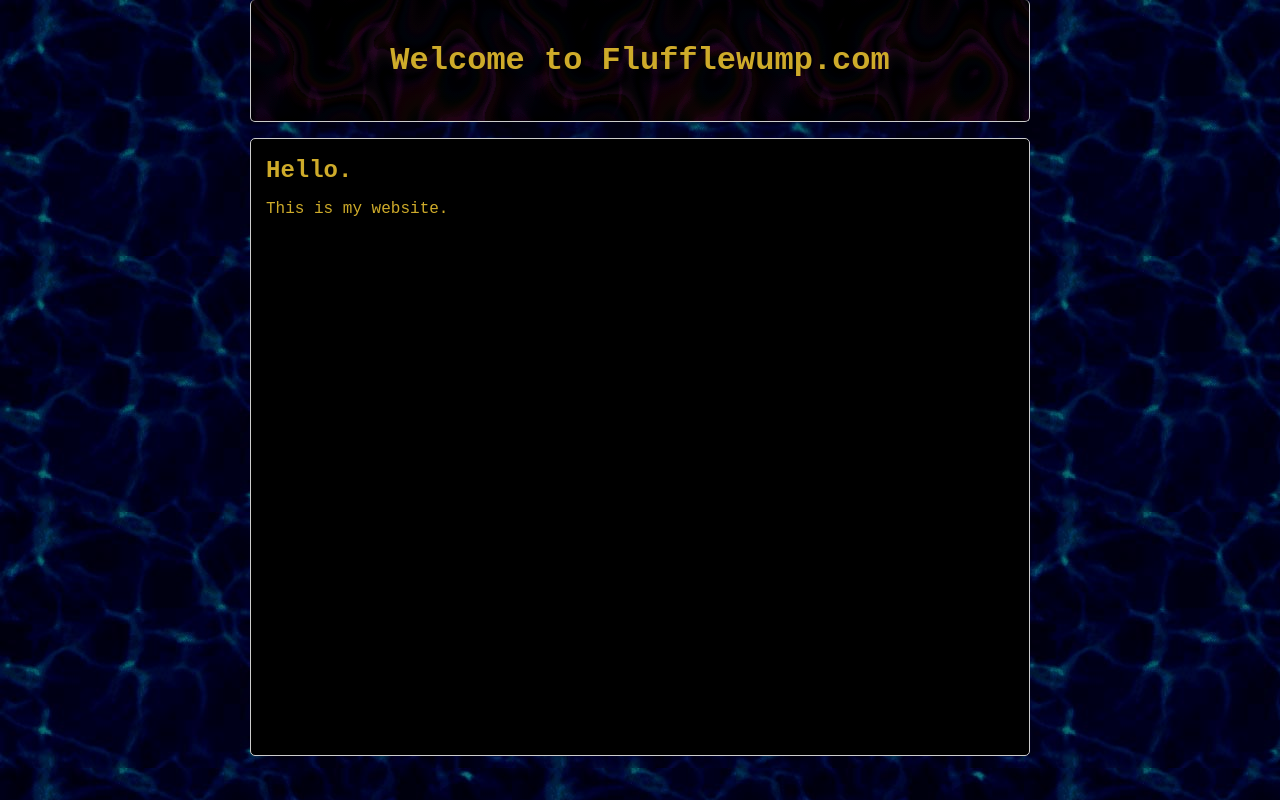
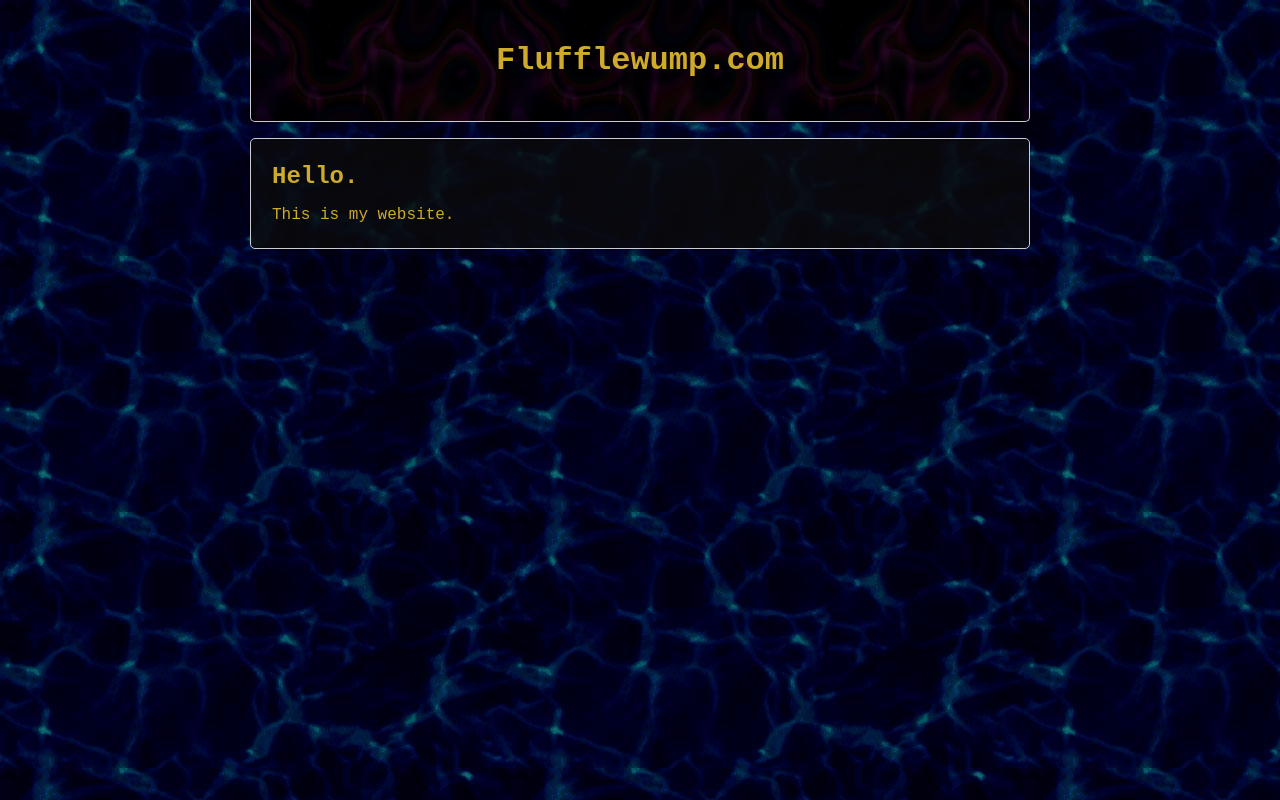
Before and after one commit to Flufflewump/personal-site, a website: page html/index.html in a window 1280 px wide. Drawn offline with Linux system fonts and the light colour scheme; files that its build step writes are made by us from their sources.

Commit message:
Change more styles

```diff
--- a/html/index.html
+++ b/html/index.html
@@ -3,6 +3,8 @@
 
     <head>
         <meta charset="UTF-8">
+        <meta name="viewport" content="width=device-width, initial-scale=1">
+
         <title>Flufflewump.com</title>
 
         <link rel="icon" href="favicon.ico" type="image/x-icon" />
@@ -13,7 +15,7 @@
     <body>
 
         <div class="header">
-            <h1>Welcome to Flufflewump.com</h1>
+            <h1>Flufflewump.com</h1>
         </div>
 
         <div class="body-container">
--- a/public/styles/main.css
+++ b/public/styles/main.css
@@ -12,9 +12,11 @@ body {
     margin-bottom: 1em;
     padding: 2em 5px;
 
+    width:90%;
+
     background-image: url('/images/bg2.png');
 
-    border-radius: 5px;
+    border-radius: 0 0 5px 5px;
     border-color: #ccc;
     border-style: none solid solid solid;
     border-width: 1px;
@@ -22,19 +24,21 @@ body {
 
 .body-container {
     margin: auto;
-    min-height: 600px;
 
-    background-color: black;
+    width:90%;
+
+    background-color: rgba(10,10,10,.8);
+
+    padding: .5em 5px;
 
     border-radius: 5px;
-    border-color: #ccc;
+    border-color:#ccc;
     border-style: solid;
-    padding: .5em 5px;
     border-width: 1px;
 }
 
 .body-text {
-    margin: 10px;
+    margin: 1em;
 }
 
 h1 {
@@ -48,7 +52,7 @@ h2 {
 }
 
 
-@media only screen and (min-width: 600px) {
+@media only screen and (min-width: 780px) {
     /* For desktop: */
     .body-container {
         width: 60%;
```
